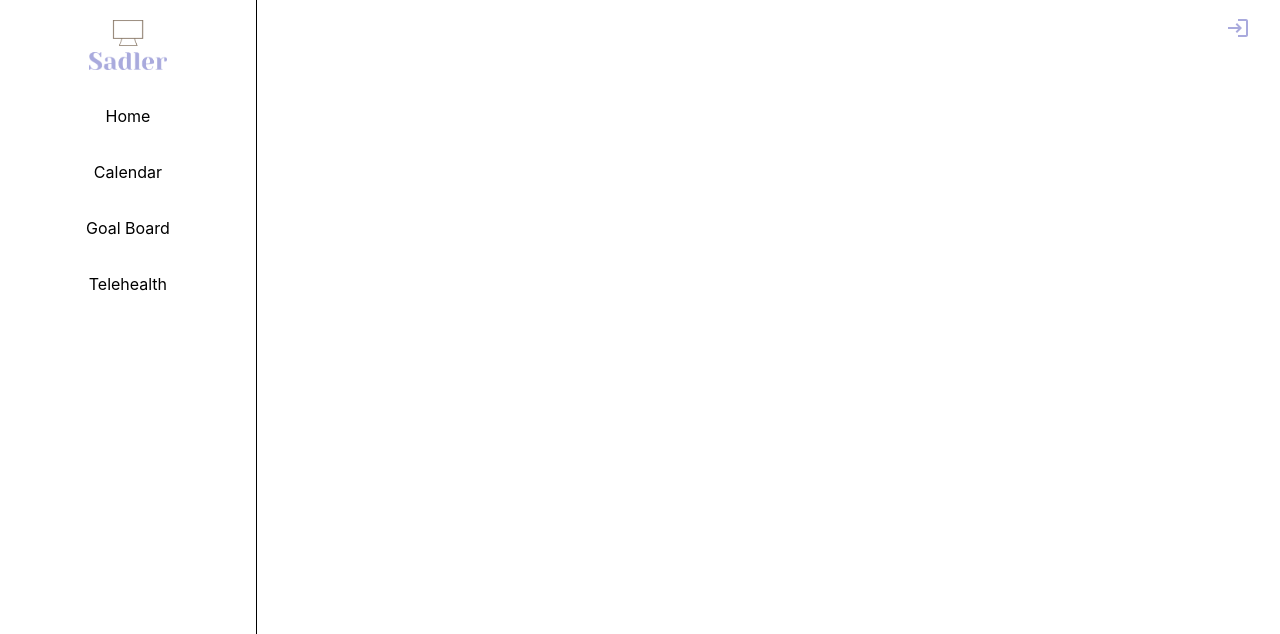
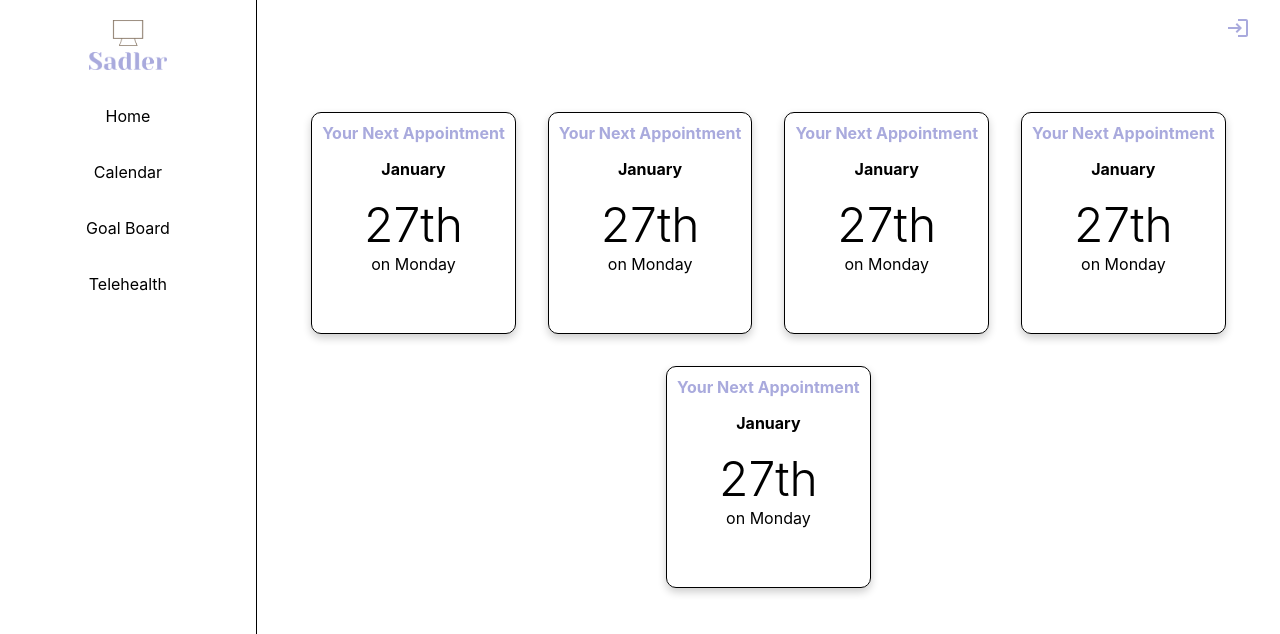
Before and after one commit to Jalyndboyd1/therapy-board, a React (Create React App) app: page / in a window 1280 px wide. Shown: the top 634 px of the page. Built offline with nearby package versions, Linux system fonts and the light colour scheme.

Commit message:
Feature: Next Appointment Component Added

```diff
--- /dev/null
+++ b/src/Components/cards/NextAppointment.js
@@ -0,0 +1,31 @@
+import React from "react";
+
+function NextAppointment() {
+  const cardStyle = {
+    padding: "10px",
+    borderRadius: "10px",
+    border: "1px solid",
+    boxShadow: "0 4px 8px 0 rgba(0,0,0,0.2)",
+    height: "200px",
+    margin: "1rem",
+    display:'flex',
+    alignItems:'center',
+    flexDirection:'column'
+  };
+
+  return (
+    <div className="appointment" style={cardStyle}>
+      <h4 style={{ color: "#a9aadd" }}> Your Next Appointment</h4>
+      <strong style={{
+        margin:'16px'
+      }}>{'January'}</strong>
+      <h1 style={{
+        fontSize:'3rem',
+        fontWeight:'300'
+      }}>{'27th'}</h1>
+      <div>on Monday</div>
+    </div>
+  );
+}
+
+export default NextAppointment;
--- a/src/containers/Display.js
+++ b/src/containers/Display.js
@@ -1,11 +1,14 @@
 import "./css/Display.css";
 import DisplayHeader from "./DisplayHeader";
+import Home from "./pages/Home";
 
 export default function Display() {
   return (
     <div className="display">
       {/* Header */}
       <DisplayHeader />
+      {/* Set Routes */}
+      <Home />
     </div>
   );
 }
--- a/src/containers/css/DisplayHeader.css
+++ b/src/containers/css/DisplayHeader.css
@@ -3,6 +3,7 @@
   display: flex;
   align-items: center;
   justify-content: space-between;
+  margin-bottom: 1.5rem;
 }
 
 .displayHeader > h3 {
--- /dev/null
+++ b/src/containers/pages/Home.js
@@ -0,0 +1,22 @@
+import React from "react";
+import NextAppointment from "../../Components/cards/NextAppointment";
+import "./css/Home.css"
+
+function Home() {
+  return (
+    <div className="home">
+      {/* Hold Different Components */}
+      <NextAppointment />
+      <NextAppointment />
+      <NextAppointment />
+      <NextAppointment />
+      <NextAppointment />
+      {/* Next Appointment Date */}
+      {/* Action Items Specific Appointment */}
+      {/* Goal Progress */}
+      {/* Therapist Availabilities */}
+    </div>
+  );
+}
+
+export default Home;
--- /dev/null
+++ b/src/containers/pages/css/Home.css
@@ -0,0 +1,7 @@
+.home {
+  display: flex;
+  align-items: center;
+  justify-content: center;
+  flex-wrap: wrap;
+  padding: 1rem;
+}
```
